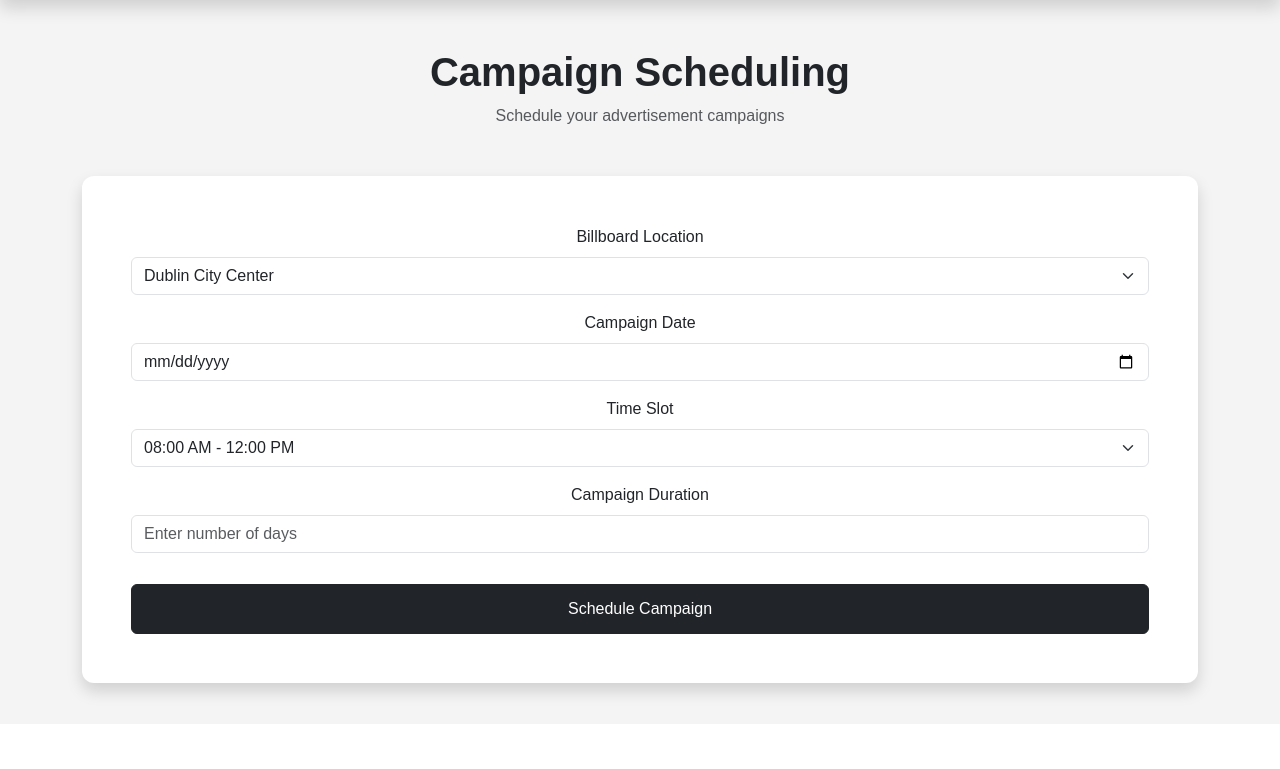
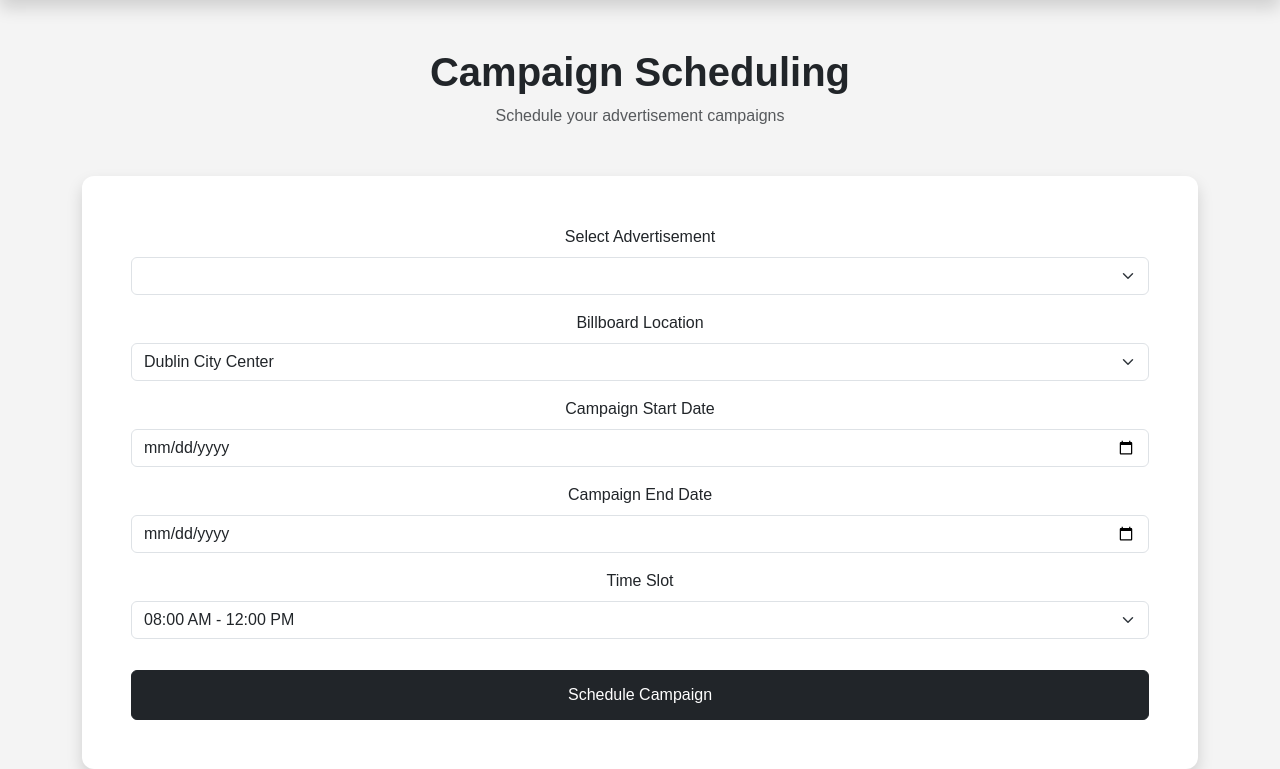
Before and after one commit to ChristianJ123ABC/BillboardAcademicInternship, a Flask app: page /scheduling in a window 1280 px wide. Shown: the part 76-845 px from the top of the page. Before the commit the page ends 779 px from the top, so only its background shows below. Run offline with Flask 3, Linux system fonts and the light colour scheme; the visitor is signed in with stand-in values (Sample User, id 1); data that the repository does not hold is empty; parts of the project's set-up code (start-up, migrations or seed data) failed here and were passed over; some libraries are stand-ins or nearby versions.

Commit message:
Added functionality for advertisement scheduling to send to database

```diff
--- a/server.py
+++ b/server.py
@@ -596,15 +596,41 @@ def choose_plan(plan):
 
 # SCHEDULING ROUTE
 
-@app.route("/scheduling")
+@app.route("/scheduling", methods = ["GET", "POST"])
 def scheduling():
 
     if request.method == "GET":
-        return render_template("scheduling.html")
+        cursor = mysql.connection.cursor()
+
+        cursor.execute("""
+                    SELECT caption,
+                           advert_id
+                    FROM advertisements
+                    WHERE user_id=%s
+                """, (session["user_id"],))
+
+        advertisements = cursor.fetchall()
+
+        cursor.close()
+        print(advertisements)
+        return render_template("scheduling.html", advertisements = advertisements)
 
     else:
         if request.method == "POST":
-            pass
+            # Insert schedule into database
+            advert_id = int(request.form.get('advert_id'))
+            location = request.form.get('location')
+            time = request.form.get('time')
+            date_start = datetime.strptime(request.form.get('date_start'), "%Y-%m-%d").date()
+            date_end = datetime.strptime(request.form.get('date_end'), "%Y-%m-%d").date()
+            cursor = mysql.connection.cursor()
+            cursor.execute("INSERT INTO schedules (advert_id, location, time, date_start, date_end) VALUES (%s, %s, %s, %s, %s)",
+                           (advert_id, location, time, date_start, date_end ))
+            mysql.connection.commit()
+            cursor.close()
+            return redirect(url_for('scheduling'))
+
+
 
 # ANALYTICS ROUTE
 
--- a/templates/scheduling.html
+++ b/templates/scheduling.html
@@ -123,11 +123,30 @@
 
     <!-- SCHEDULING FORM -->
 
+
+    <form id = "upload" action="/scheduling" method="POST" class = "upload" enctype="multipart/form-data">
         <div class="card shadow border-0">
 
             <div class="card-body p-4">
 
                 <form>
+
+                    <!-- ADVERTISEMENT SELECTION -->
+
+                    <div class="mb-3">
+
+                        <label class="form-label">
+                            Select Advertisement
+                        </label>
+
+                        <select class="form-select" name="advert_id">
+
+                            {% for advertisement in advertisements %}
+                            <option value= "{{ advertisement.advert_id }}" > {{ advertisement.caption }} </option>
+                            {% endfor %}
+                        </select>
+
+                    </div>
 
                     <!-- BILLBOARD LOCATION -->
 
@@ -137,7 +156,7 @@
                             Billboard Location
                         </label>
 
-                    <select class="form-select">
+                        <select class="form-select" name="location">
 
                             <option>Dublin City Center</option>
                             <option>Airport Road</option>
@@ -148,18 +167,35 @@
 
                     </div>
 
-                <!-- DATE -->
+                    <!-- DATE START-->
 
                     <div class="mb-3">
 
                         <label class="form-label">
-                        Campaign Date
+                            Campaign Start Date
                         </label>
 
                         <input type="date"
-                           class="form-control">
+                               class="form-control"
+                                name="date_start">
 
                     </div>
+
+
+                    <!-- DATE END -->
+
+                    <div class="mb-3">
+
+                        <label class="form-label">
+                            Campaign End Date
+                        </label>
+
+                        <input type="date"
+                               class="form-control"
+                                name="date_end">
+
+                    </div>
+
 
                     <!-- TIME SLOT -->
 
@@ -169,7 +205,7 @@
                             Time Slot
                         </label>
 
-                    <select class="form-select">
+                        <select class="form-select" name="time">
 
                             <option>08:00 AM - 12:00 PM</option>
                             <option>12:00 PM - 04:00 PM</option>
@@ -180,19 +216,7 @@
 
                     </div>
 
-                <!-- CAMPAIGN DURATION -->
 
-                <div class="mb-3">
-
-                    <label class="form-label">
-                        Campaign Duration
-                    </label>
-
-                    <input type="number"
-                           class="form-control"
-                           placeholder="Enter number of days">
-
-                </div>
 
                     <!-- SUBMIT BUTTON -->
 
@@ -208,7 +232,7 @@
             </div>
 
         </div>
-
+    </form>
 </div>
 
 <!-- Bootstrap JS -->
```
Also changed, not shown: static/uploads/5cb.jpg (added), static/uploads/HHKwsK-XAAAViHM.png (added). Lines whose indentation alone changed are shown as unchanged.
